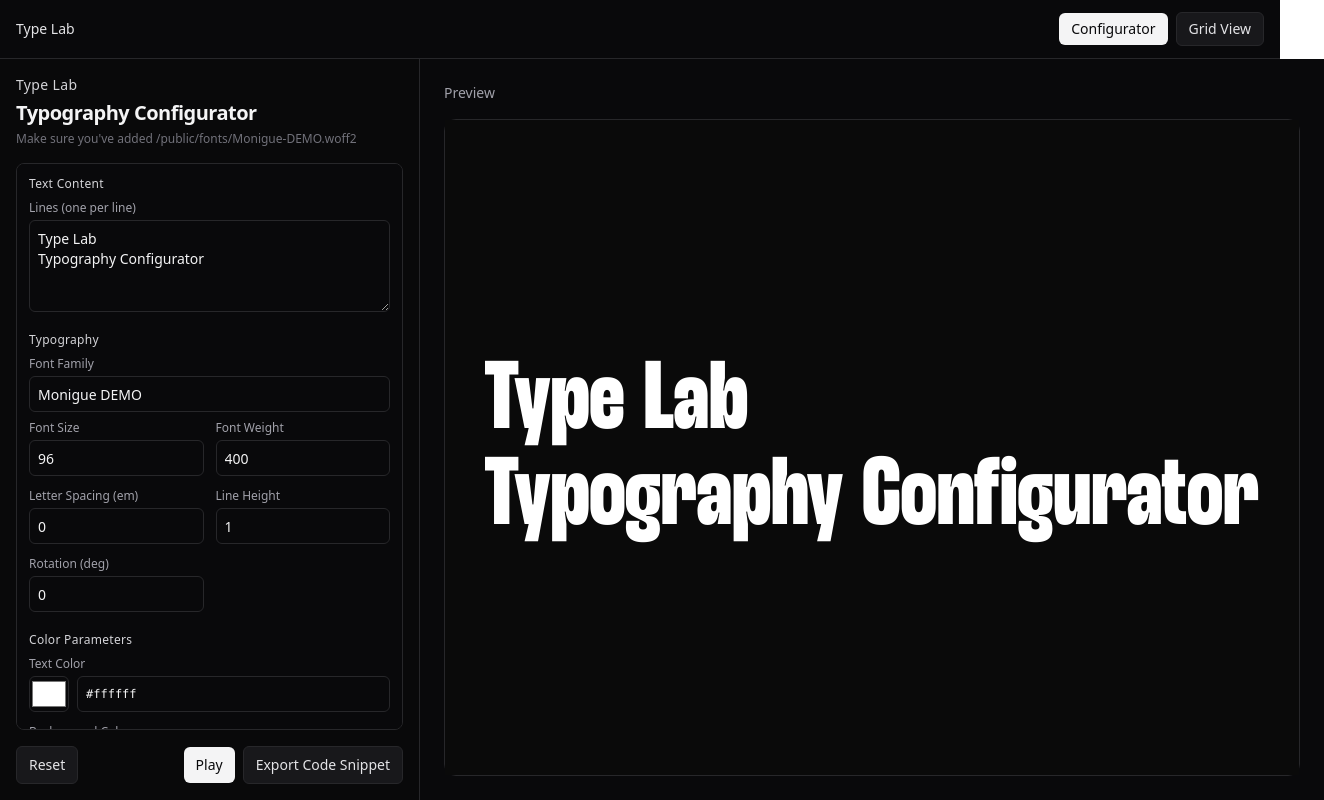
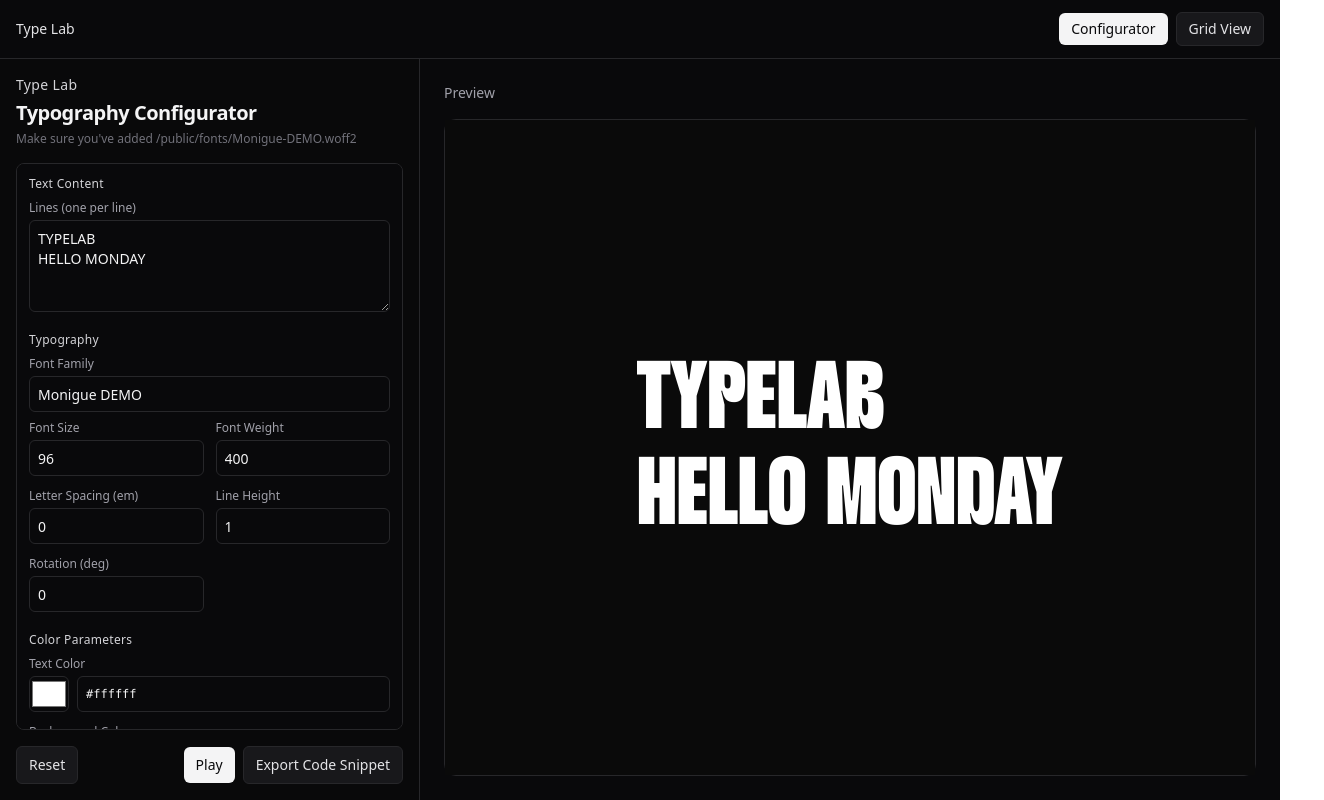
Before and after one commit to joaokoops/Type-Lab, a React (Vite) app in the folder Code/: page / in a window 1280 px wide. Shown: the whole page, 1324 px wide, since content can reach past the window. Built offline with nearby package versions, Linux system fonts and the light colour scheme.

Commit message:
Update default text content in configurator
- Change default lines from 'Type Lab', 'Typography Configurator'
- To 'TYPELAB', 'HELLO MONDAY'
- Provides better showcase text for typography testing

```diff
--- a/Code/src/model.ts
+++ b/Code/src/model.ts
@@ -26,7 +26,7 @@ export type TypographySettings = {
 }
 
 export const defaultSettings: TypographySettings = {
-  lines: ['Type Lab', 'Typography Configurator'],
+  lines: ['TYPELAB', 'HELLO MONDAY'],
 
   fontFamily: 'Monigue DEMO',
   fontSizePx: 96,
```
